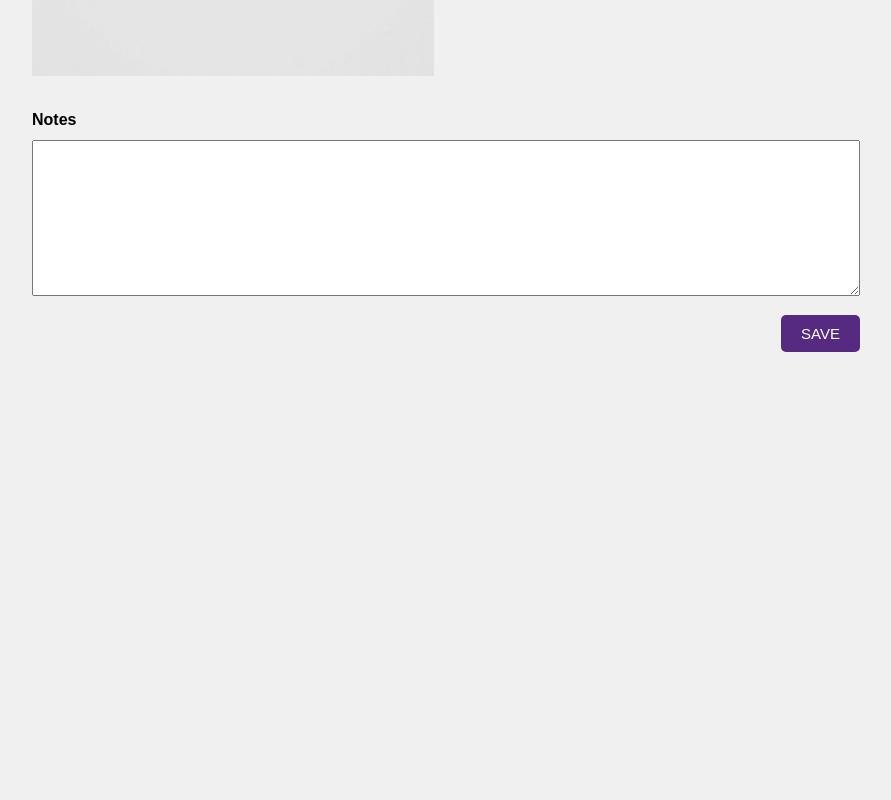
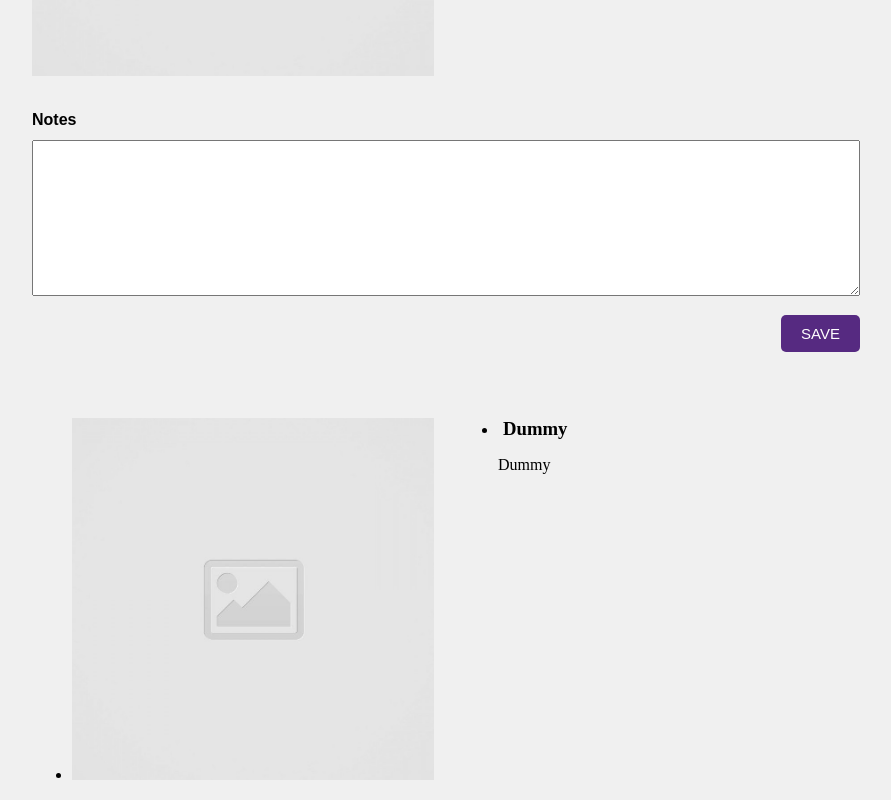
Before and after one commit to Victor-Park/code-journal, a website: page index.html in a window 1280 px wide. Shown: the part 452-1252 px from the top of the page, without its empty margins (194-1085 px from the left). Before the commit the page ends 854 px from the top, so only its background shows below. Drawn offline with Linux system fonts and the light colour scheme.

Commit message:
Add dummy journal entries to the unordered list and style to match wireframe

```diff
--- a/index.html
+++ b/index.html
@@ -54,6 +54,25 @@
         </div>
       </form>
     </div>
+    <div data-view="entries" class="container">
+      <div class="row">
+        <div class="column-half">
+          <ul>
+            <li>
+              <img src="images/placeholder-image-square.jpg" alt="placeholder">
+            </li>
+          </ul>
+        </div>
+        <div class="column-half">
+          <ul>
+            <li>
+              <h3>Dummy</h3>
+              <p>Dummy</p>
+            </li>
+          </ul>
+        </div>
+      </div>
+    </div>
   </main>
   <script src="js/data.js"></script>
   <script src="js/main.js"></script>
```
